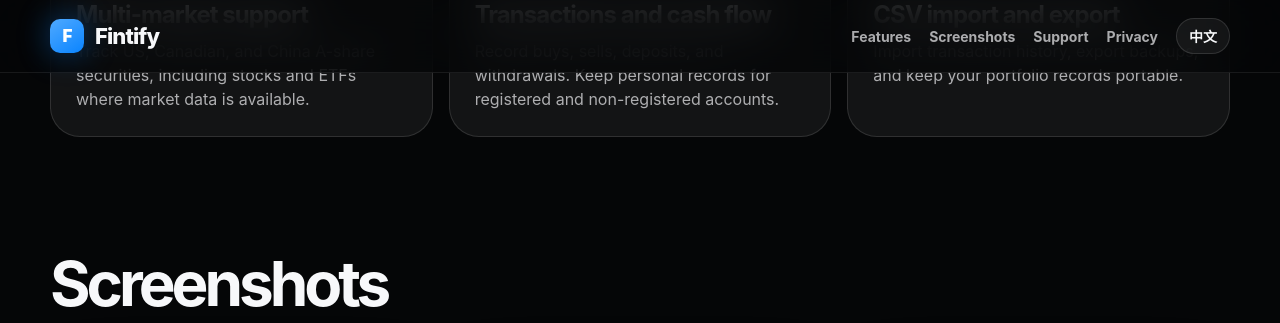
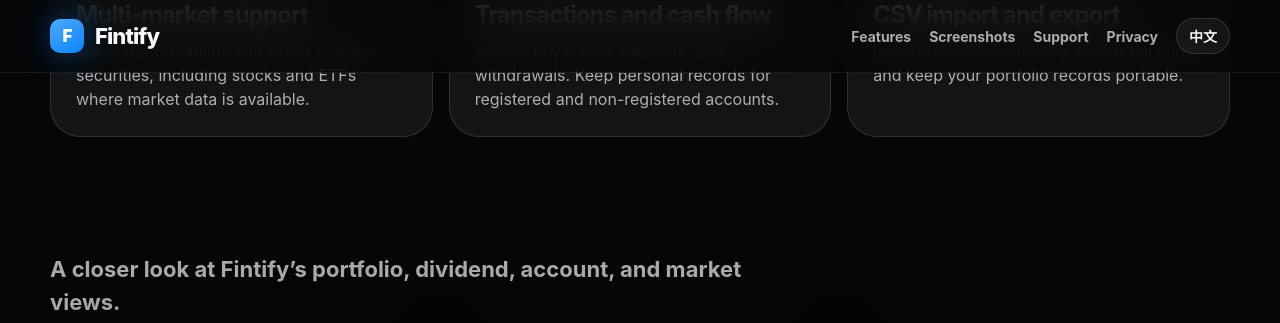
Before and after one commit to w-clawhauser/daysgain-site, a Jekyll site: the page index.html, which Jekyll copies as it is, in a window 1280 px wide and 900 px high, scrolled down 1670 px, cut to the strip 0-323 px from the top of the window. Built offline with Jekyll 4.4.1, drawn with Linux system fonts in a browser that asks for light colours.

Commit message:
Refine screenshot section headings

```diff
--- a/index.html
+++ b/index.html
@@ -286,6 +286,13 @@
       font-size: 18px;
       line-height: 1.5;
       font-weight: 560;
+    }
+
+    .screenshots-intro {
+      margin-top: 0;
+      max-width: 760px;
+      font-size: 22px;
+      font-weight: 650;
     }
 
     .features {
@@ -608,8 +615,7 @@
 
     <section id="screenshots" class="page">
       <div class="section-head">
-        <h2>Screenshots</h2>
-        <p class="section-subtitle">
+        <p class="section-subtitle screenshots-intro">
           A closer look at Fintify’s portfolio, dividend, account, and market views.
         </p>
       </div>
```
Also changed, not shown: zh/index.html (+8 -2 lines).
